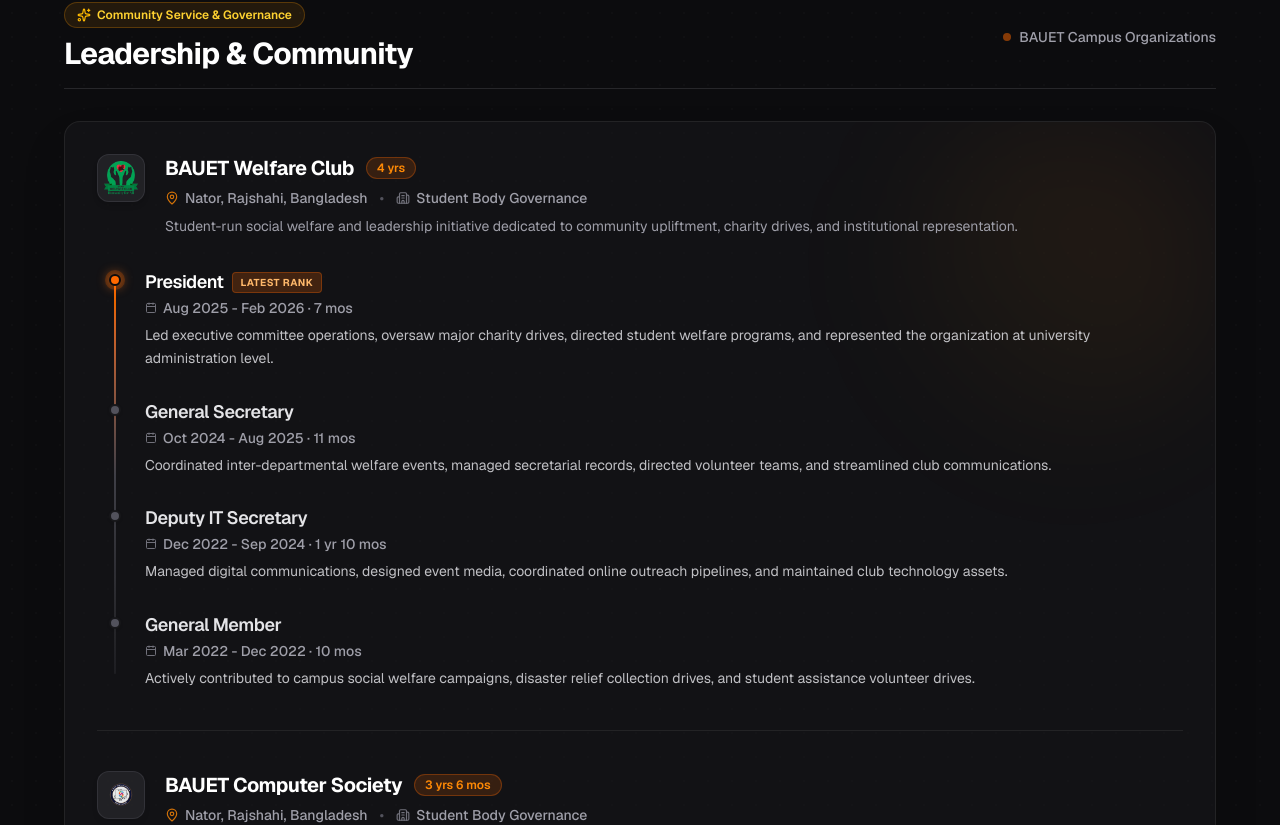
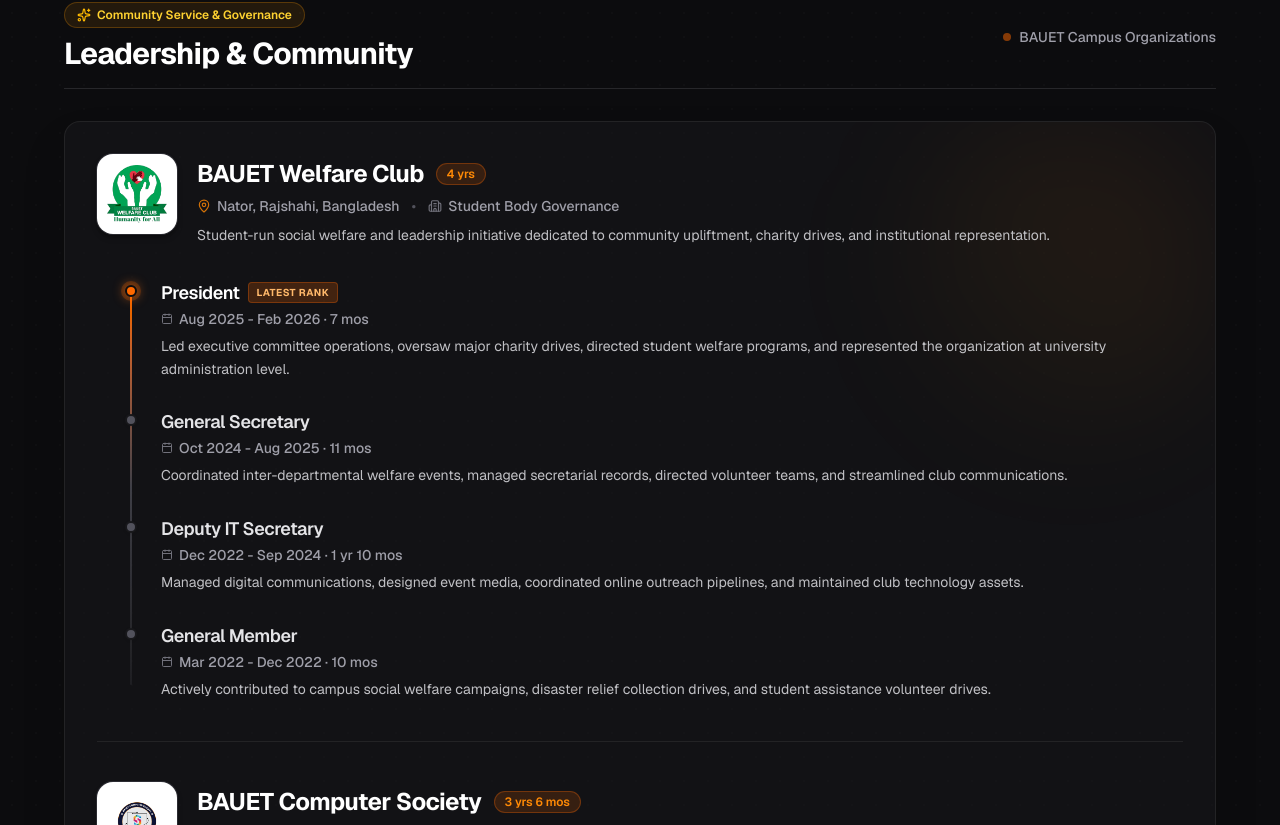
Before and after one commit to mustafizur-09/portfolio, a Next.js app: page / in a window 1280 px wide. Shown: the part 4415-5240 px from the top of the page. Built offline with nearby package versions, Linux system fonts and the light colour scheme.

Commit message:
feat: enlarge leadership club logos and add pure white contrast base

```diff
--- a/src/components/LeadershipSection.tsx
+++ b/src/components/LeadershipSection.tsx
@@ -70,25 +70,25 @@
             <div key={org.id}>
               {/* Organization Header */}
               <motion.div variants={itemVariants} className="flex items-start gap-4 sm:gap-5 mb-8">
-                {/* Rounded Club Logo Badge */}
-                <div className="relative w-12 h-12 rounded-xl overflow-hidden bg-zinc-800/80 border border-zinc-700/60 flex items-center justify-center p-1.5 shrink-0 shadow-md group">
+                {/* Rounded Club Logo Badge - Enlarged with High-Contrast White Base */}
+                <div className="relative w-16 h-16 sm:w-20 sm:h-20 rounded-2xl overflow-hidden bg-white p-2 sm:p-2.5 shadow-md shadow-black/40 ring-1 ring-zinc-700/60 flex items-center justify-center shrink-0 group">
                   {org.logo ? (
                     <Image
                       src={org.logo}
                       alt={org.name}
-                      width={48}
-                      height={48}
-                      className="object-contain w-full h-full transition-transform duration-300 group-hover:scale-105"
+                      width={80}
+                      height={80}
+                      className="w-full h-full object-contain transition-transform duration-300 group-hover:scale-105"
                     />
                   ) : (
-                    <Building2 className="w-6 h-6 text-orange-400" />
+                    <Building2 className="w-8 h-8 text-zinc-800" />
                   )}
                 </div>
 
                 {/* Organization Title, Tenure, & Location */}
-                <div className="flex-1 min-w-0">
+                <div className="flex-1 min-w-0 pt-0.5 sm:pt-1">
                   <div className="flex flex-wrap items-center gap-2.5 sm:gap-3">
-                    <h3 className="text-lg sm:text-xl font-bold text-white tracking-tight">
+                    <h3 className="text-lg sm:text-xl md:text-2xl font-bold text-white tracking-tight">
                       {org.name}
                     </h3>
                     <span className="px-2.5 py-0.5 rounded-full text-xs font-semibold bg-orange-500/15 border border-orange-500/30 text-orange-400 shrink-0">
@@ -109,7 +109,7 @@
                   </div>
 
                   {org.description && (
-                    <p className="text-xs sm:text-sm text-zinc-400 mt-2 line-clamp-2">
+                    <p className="text-xs sm:text-sm text-zinc-300/90 mt-2 leading-relaxed">
                       {org.description}
                     </p>
                   )}
@@ -117,7 +117,7 @@
               </motion.div>
 
               {/* Nested LinkedIn-style Promotional Timeline Track */}
-              <div className="relative pl-7 sm:pl-9 ml-2.5 sm:ml-3">
+              <div className="relative pl-7 sm:pl-9 ml-5 sm:ml-7">
                 {/* Continuous Vertical Connecting Line */}
                 <motion.div
                   variants={lineVariants}
```
